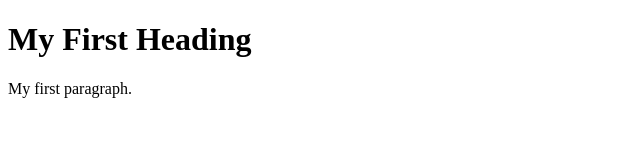
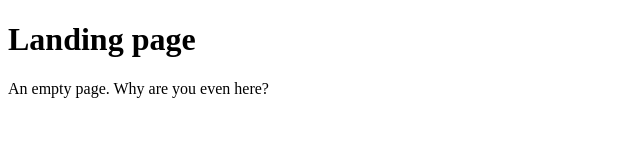
Before and after one commit to hilmi-majid/hilmi-majid.github.io, a plain HTML site: page dataviz/notes/index.html in a window 1280 px wide. Shown: the whole page, without its empty margins (0-640 px from the left). Drawn offline with Linux system fonts and the light colour scheme.

Commit message:
Update index.html

```diff
--- a/dataviz/notes/index.html
+++ b/dataviz/notes/index.html
@@ -2,8 +2,8 @@
 <html>
 <body>
 
-<h1>My First Heading</h1>
-<p>My first paragraph.</p>
+<h1>Landing page</h1>
+<p>An empty page. Why are you even here?</p>
 
 </body>
 </html>
```
